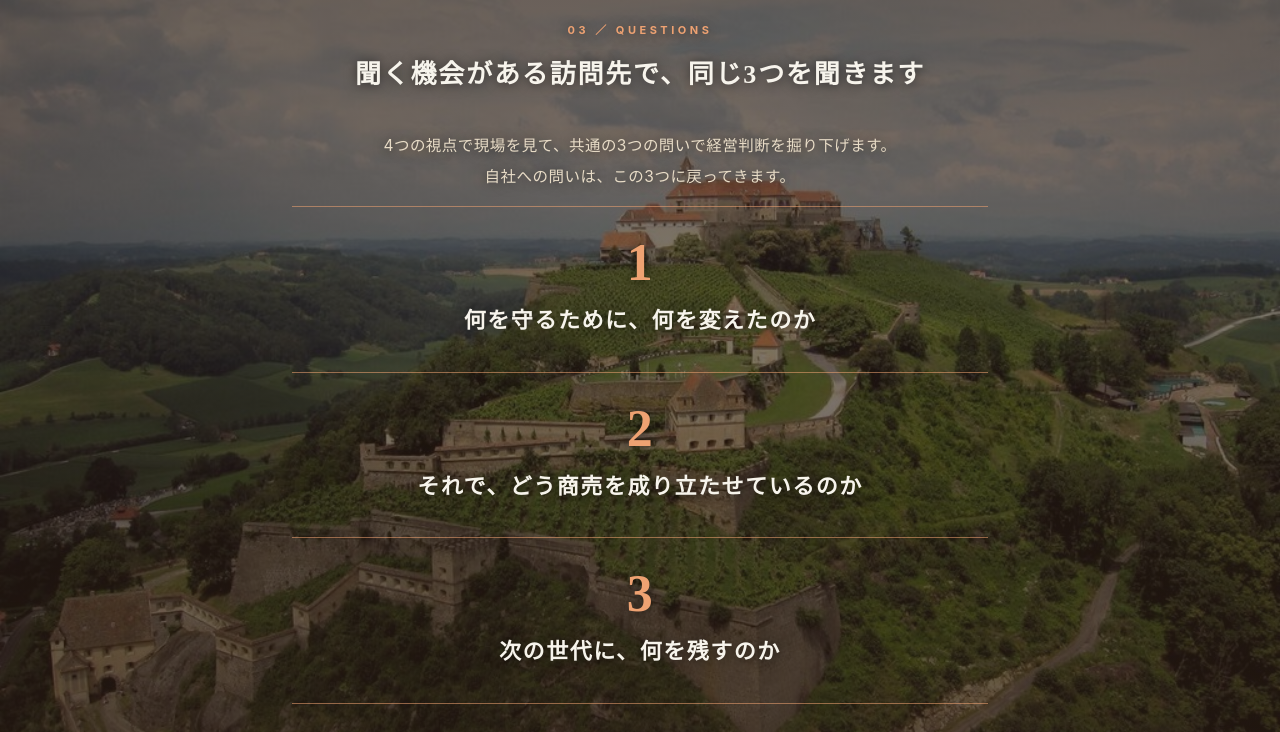
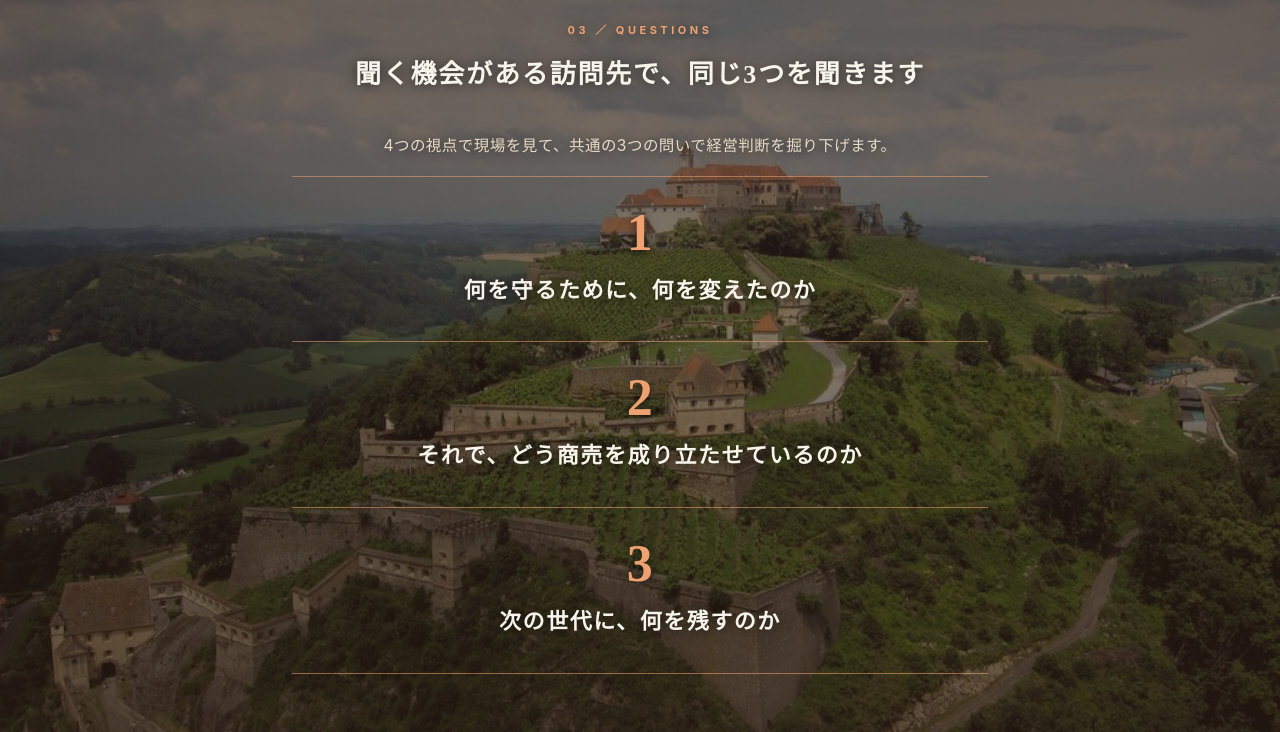
Before and after one commit to IOBSchool/onenesstour2027, a plain HTML site: page index.html in a window 1280 px wide. Shown: the part 6740-7472 px from the top of the page. Drawn offline with Linux system fonts and the light colour scheme; no server answers.

Commit message:
3つの問いの説明から「自社への問いは、この3つに戻ってきます。」を削除
Co-Authored-By: Claude Sonnet 5.5 <noreply@anthropic.com>

```diff
--- a/index.html
+++ b/index.html
@@ -420,7 +420,7 @@ p,li,td{text-wrap:pretty}
   <img src="images/riegersburg_2.jpg" alt="Riegersburg（リーガースブルク）の城と丘のぶどう畑を空から見た写真" loading="lazy">
   <div class="in">
     <h2 data-l="03 ／ QUESTIONS"><budoux-ja>聞く機会がある訪問先で、同じ3つを聞きます</budoux-ja></h2>
-    <p class="q-note"><budoux-ja>4つの視点で現場を見て、共通の3つの問いで経営判断を掘り下げます。自社への問いは、この3つに戻ってきます。</budoux-ja></p>
+    <p class="q-note"><budoux-ja>4つの視点で現場を見て、共通の3つの問いで経営判断を掘り下げます。</budoux-ja></p>
     <ol class="q3">
       <li><b>1</b><span><budoux-ja>何を守るために、何を変えたのか</budoux-ja></span></li>
       <li><b>2</b><span><budoux-ja>それで、どう商売を成り立たせているのか</budoux-ja></span></li>
```
